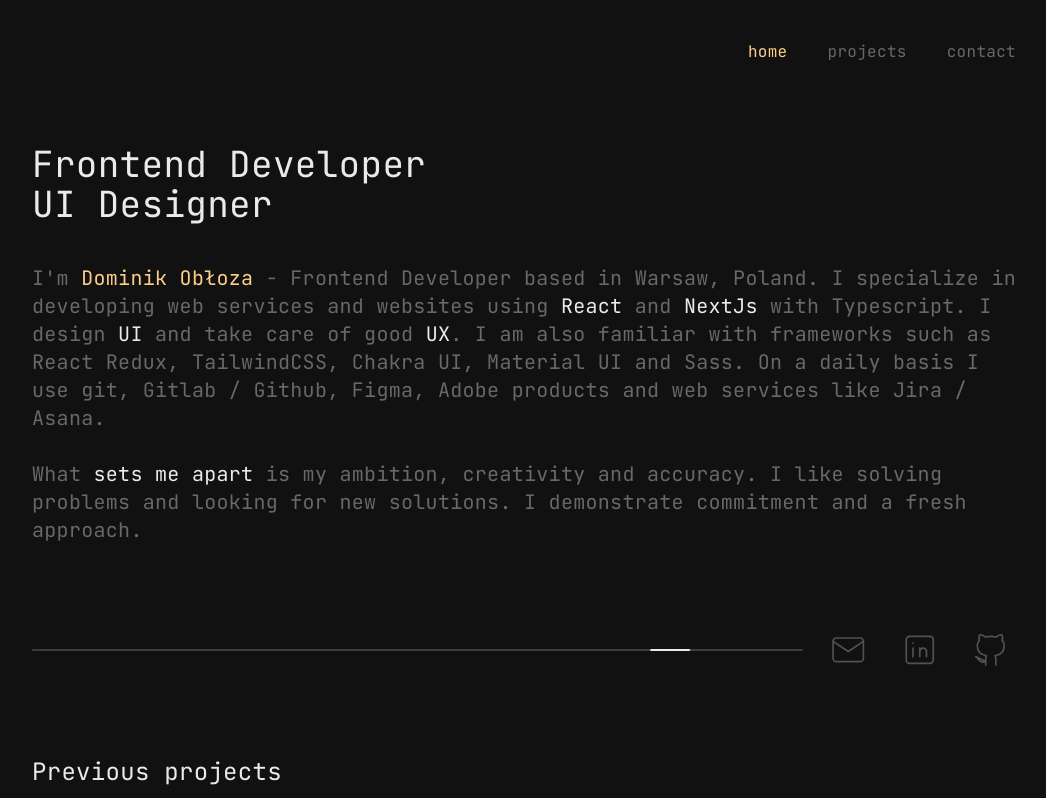
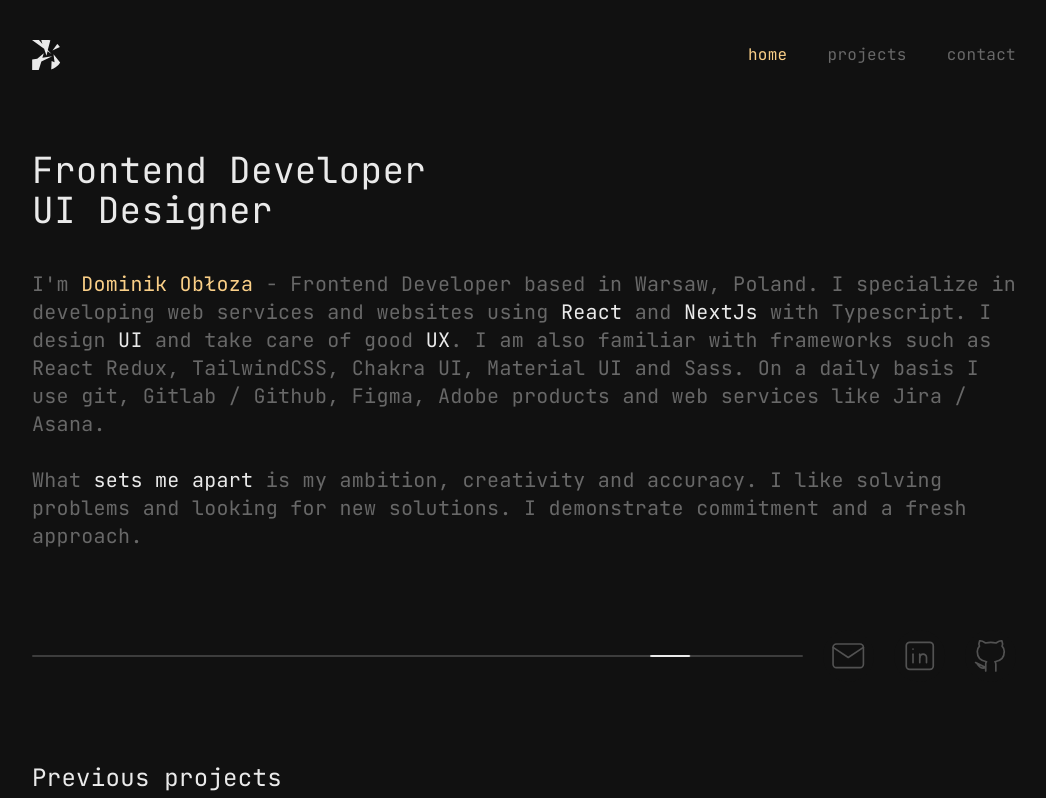
Before and after one commit to BLOCKYe/Portfolio-3.0, a Next.js app: page / in a window 1280 px wide. Shown: the top 798 px of the page, without its empty margins (116-1162 px from the left). Built offline with nearby package versions, Linux system fonts and the light colour scheme.

Commit message:
Add logo to topbar

```diff
--- a/components/common/Topbar/Topbar.tsx
+++ b/components/common/Topbar/Topbar.tsx
@@ -8,6 +8,7 @@
 
 import React, {Component} from 'react';
 import Link from 'next/link'
+import Logo from '../../../assets/images/logo.svg'
 
 interface ITopbar {
     selected: 'home' | 'projects' | 'contact'
@@ -16,7 +17,9 @@
 class Topbar extends Component<ITopbar, any> {
     render() {
         return (
-            <div className="animation-fade-3 flex justify-end gap-5 md:gap-10 text-justWhite-dark">
+            <div className={'animation-fade-3  flex justify-between gap-1 items-center'}>
+                <Logo />
+                <div className="flex justify-end gap-5 md:gap-10 text-justWhite-dark flex-wrap">
                     <Link href={'/'} passHref>
                         <div className={this.props.selected === 'home' ? 'text-extra-color' :
                             'transition-all hover:text-justWhite-light cursor-pointer'}>
@@ -34,6 +37,7 @@
                         contact
                     </div>
                 </div>
+            </div>
         );
     }
 }
```
Also changed, not shown: assets/images/logo.svg (added). Lines whose indentation alone changed are shown as unchanged.
